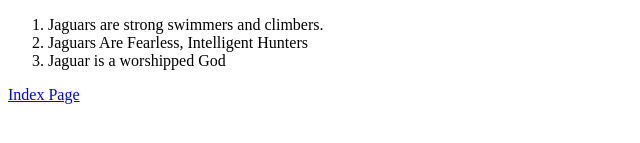
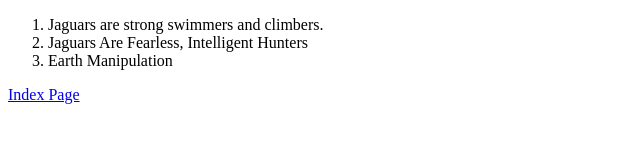
Before and after one commit to 44-563-Web-Apps-S23/44563-webapps-assignment-3-SwarupaJinne, a plain HTML site: page bonus.html in a window 1280 px wide. Shown: the part 571-714 px from the top of the page, 0-640 px from the left. Drawn offline with Linux system fonts and the light colour scheme.

Commit message:
changes after adding bonus file

```diff
--- a/bonus.html
+++ b/bonus.html
@@ -19,7 +19,7 @@
 <ol>
     <li>Jaguars are strong swimmers and climbers.</li>
     <li>Jaguars Are Fearless, Intelligent Hunters</li>
-    <li>Jaguar is a worshipped God</li>
+    <li> Earth Manipulation</li>
 </ol>
 
 <a href="index.html"> Index Page</a>
```
Also changed, not shown: index.html (+2 -0 lines).
